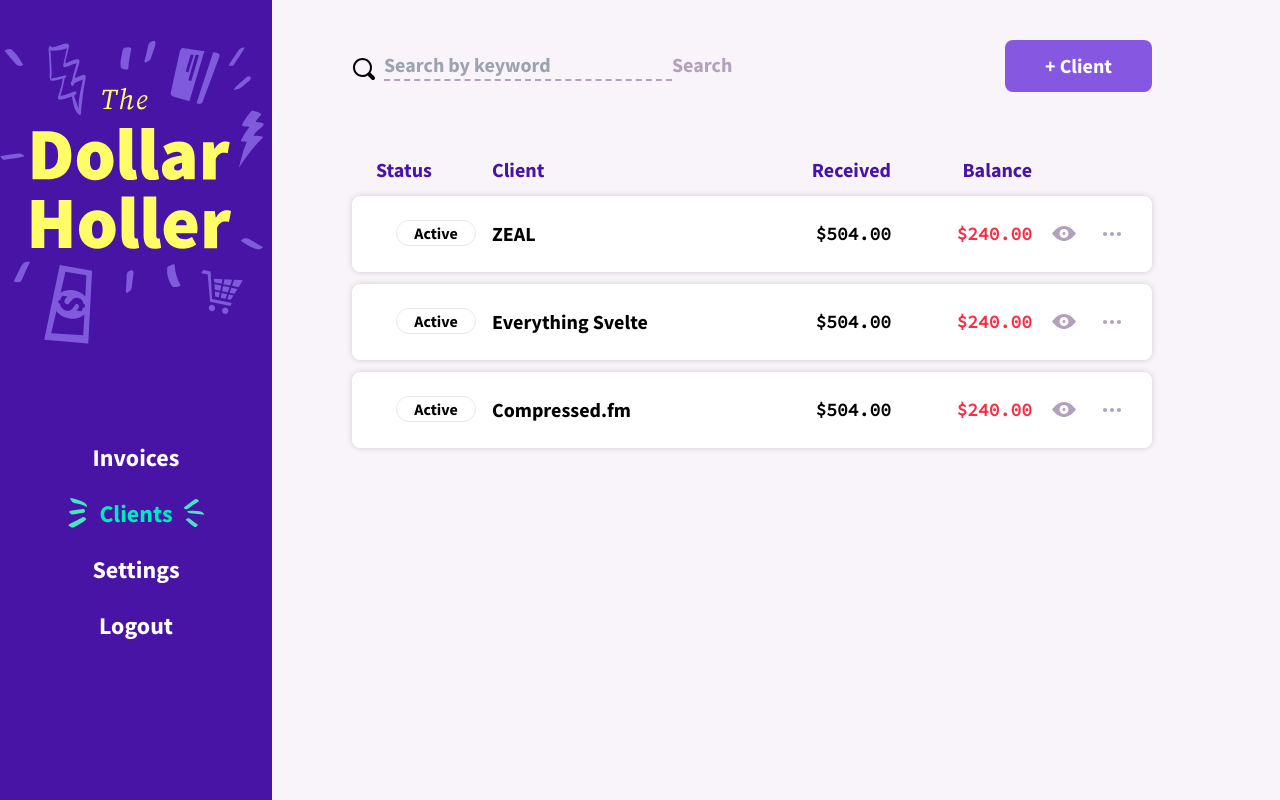
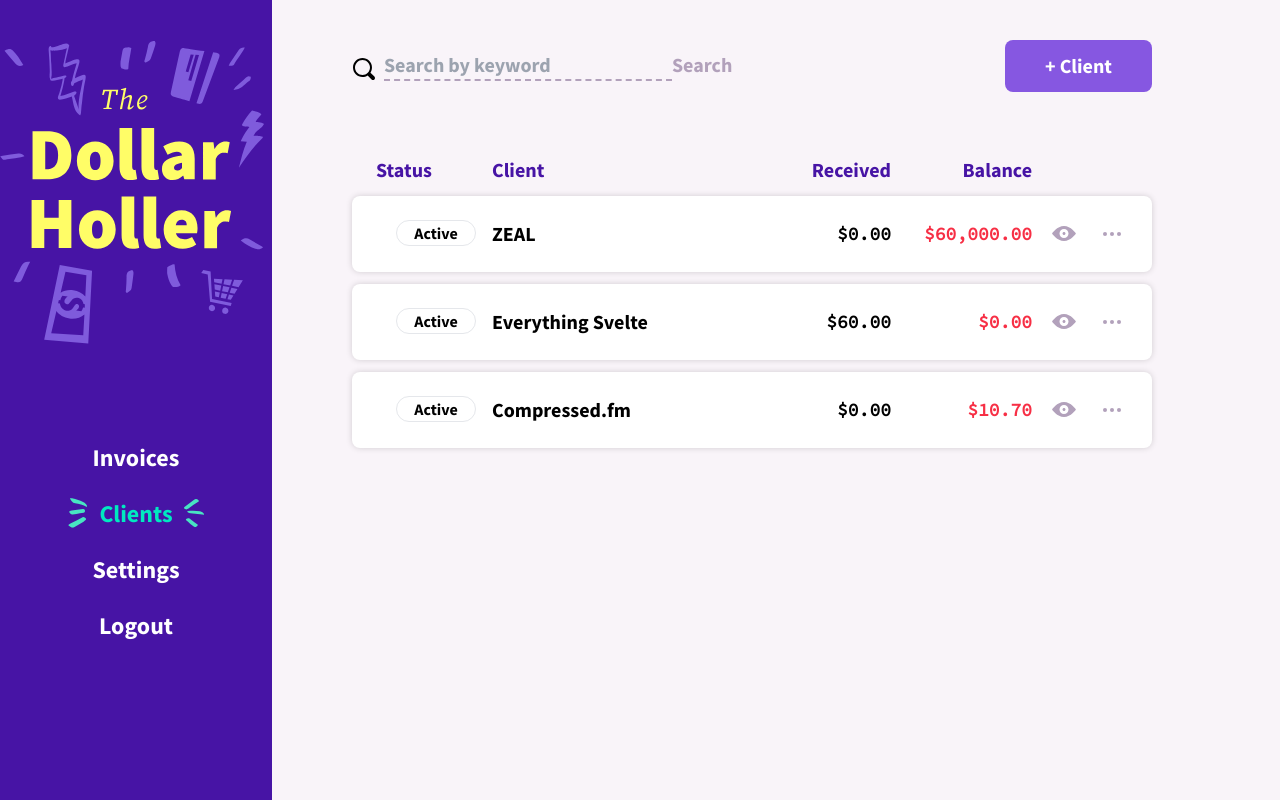
Before and after one commit to kyoukhana/sveltekitlearning, a SvelteKit app: page /clients in a window 1280 px wide. Built offline with nearby package versions, Linux system fonts and the light colour scheme.

Commit message:
Lesson 52 - Determining the Received and Balance for Each Client
Pretty easy lesson just simple layout for calculations

```diff
--- a/src/global.d.ts
+++ b/src/global.d.ts
@@ -29,6 +29,7 @@
 	province?: string;
 	street?: string;
 	postal?: string;
+	invoices?: Invoices[];
 }
 
 interface Settings {
--- a/src/lib/utils/moneyHelpers.ts
+++ b/src/lib/utils/moneyHelpers.ts
@@ -77,9 +77,9 @@
    * @returns {number}
    */
   export const sumInvoices = (invoices: Invoice[] | undefined): number => {
-	if (!invoices) return 0
-	return invoices.reduce((prevValue, curValue) => {
-	  const invoiceSum = sumLineItems(curValue.lineItems);
-	  return prevValue + invoiceSum;
-	}, 0)
+    if (!invoices) return 0
+    return invoices.reduce((prevValue, curValue) => {
+      const invoiceSum = invoiceTotal(curValue.lineItems, curValue.discount);
+      return prevValue + invoiceSum;
+    }, 0)
   }
--- a/src/routes/(dashboard)/clients/ClientRow.svelte
+++ b/src/routes/(dashboard)/clients/ClientRow.svelte
@@ -7,17 +7,42 @@
 	import Activate from '$lib/components/Icon/Activate.svelte';
 	import Archive from '$lib/components/Icon/Archive.svelte';
 	import Tag from '$lib/components/Tag.svelte';
+	import { centsToDollars, sumInvoices } from '$lib/utils/moneyHelpers';
 
 	export let client: Client;
 
 	let isAdditionalMenuShowing = false;
+
+	const receivedInvoices = () => {
+		if (client?.invoices) {
+			// find invoices that have been paid
+			const paidInvoices = client.invoices.filter((invoice) => invoice.invoiceStatus === 'paid');
+			// get the sum of all of them
+			return sumInvoices(paidInvoices);
+		}
+		return 0;
+	};
+
+	const balanceInvoices = () => {
+		if (client?.invoices) {
+			// find invoices that have NOT been paid
+			const paidInvoices = client.invoices.filter((invoice) => invoice.invoiceStatus !== 'paid');
+			// get the sum of all of them
+			return sumInvoices(paidInvoices);
+		}
+		return 0;
+	};
 </script>
 
 <div class="client-table client-row rounded-lg bg-white py-3 shadow-tableRow lg:py-6">
 	<div class="status"><Tag className="ml-auto" label={client.clientStatus} /></div>
-	<div class="client-name truncate whitespace-nowrap text-base font-bold lg:text-xl">{client.name}</div>
-	<div class="received text-right font-mono text-sm font-bold lg:text-lg">$504.00</div>
-	<div class="balance text-right font-mono text-sm font-bold text-scarlet lg:text-lg">$240.00</div>
+	<div class="client-name truncate whitespace-nowrap text-base font-bold lg:text-xl">
+		{client.name}
+	</div>
+	<div class="received text-right font-mono text-sm font-bold lg:text-lg">
+		${centsToDollars(receivedInvoices())}
+	</div>
+	<div class="balance text-right font-mono text-sm font-bold text-scarlet lg:text-lg"> ${centsToDollars(balanceInvoices())}</div>
 	<div class="view relative hidden items-center justify-center lg:flex">
 		<a href="#" class="text-pastelPurple hover:text-daisyBush"><View /></a>
 	</div>
--- a/src/seed.json
+++ b/src/seed.json
@@ -8,7 +8,65 @@
 			"id": "1",
 			"name": "Compressed.fm",
 			"province": "TN",
-			"postal": "12345"
+			"postal": "12345",
+			"invoices": [
+				{
+					"client": {
+						"name": "Compressed.fm"
+					},
+					"createdAt": "2022-07-01",
+					"discount": 10,
+					"dueDate": "2022-07-31",
+					"id": "1",
+					"invoiceNumber": "12345",
+					"invoiceStatus": "draft",
+					"issueDate": "2022-07-01",
+					"lineItems": [
+						{
+							"amount": 100,
+							"description": "Podcast Episode #1",
+							"id": "1",
+							"quantity": 1
+						},
+						{
+							"amount": 200,
+							"description": "Podcast Episode #2",
+							"id": "2",
+							"quantity": 1
+						}
+					],
+					"notes": "**This** please.",
+					"subject": "Podcast Episodes",
+					"terms": "_Pay_ me."
+				},
+				{
+					"client": {
+						"name": "Compressed.fm"
+					},
+					"createdAt": "2022-07-01",
+					"discount": 0,
+					"dueDate": "2022-07-06",
+					"id": "2",
+					"invoiceNumber": "12352",
+					"invoiceStatus": "draft",
+					"issueDate": "2022-07-08",
+					"lineItems": [
+						{
+							"amount": 300,
+							"description": "Podcast Episode #1",
+							"id": "3",
+							"quantity": 1
+						},
+						{
+							"amount": 500,
+							"description": "Podcast Episode #2",
+							"id": "4",
+							"quantity": 1
+						}
+					],
+					"subject": "Podcast Episodes"
+				}
+			]
 		},
 		{
 			"address": "456 Drive",
@@ -16,6 +74,34 @@
 			"city": "Nowhere",
 			"email": "everythingsvelte@test.com",
 			"id": "2",
+			"invoices": [
+				{
+					"client": {
+						"name": "Everything Svelte"
+					},
+					"createdAt": "2022-07-01",
+					"dueDate": "2022-10-06",
+					"id": "6",
+					"invoiceNumber": "12346",
+					"invoiceStatus": "paid",
+					"issueDate": "2022-07-01",
+					"lineItems": [
+						{
+							"amount": 1000,
+							"description": "Complete Tier",
+							"id": "5",
+							"quantity": 1
+						},
+						{
+							"amount": 5000,
+							"description": "Starter Tier",
+							"id": "6",
+							"quantity": 2
+						}
+					],
+					"subject": "Course Material"
+				}
+			],
 			"name": "Everything Svelte",
 			"province": "TN",
 			"postal": "67890"
@@ -26,6 +112,48 @@
 			"city": "Anywhere",
 			"email": "zeal@test.com",
 			"id": "3",
+			"invoices": [
+				{
+					"client": {
+						"name": "ZEAL"
+					},
+					"createdAt": "2022-07-06",
+					"dueDate": "2022-10-06",
+					"id": "5",
+					"invoiceNumber": "12348",
+					"invoiceStatus": "sent",
+					"issueDate": "2022-07-06",
+					"lineItems": [
+						{
+							"amount": 1000000,
+							"description": "Website Development",
+							"id": "1",
+							"quantity": 1
+						}
+					],
+					"subject": "Website"
+				},
+				{
+					"client": {
+						"name": "ZEAL"
+					},
+					"createdAt": "2022-07-01",
+					"dueDate": "2022-06-06",
+					"id": "7",
+					"invoiceNumber": "12347",
+					"invoiceStatus": "sent",
+					"issueDate": "2022-07-01",
+					"lineItems": [
+						{
+							"amount": 5000000,
+							"description": "Website Design",
+							"id": "4",
+							"quantity": 1
+						}
+					],
+					"subject": "Website"
+				}
+			],
 			"name": "ZEAL",
 			"province": "TN",
 			"postal": "87654"
```
